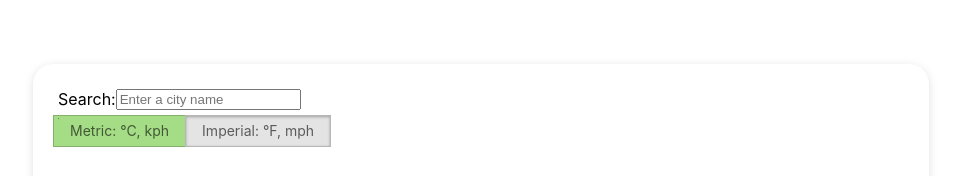
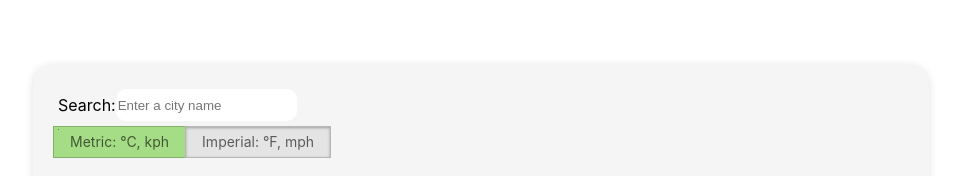
Before and after one commit to htuohz/weather-widget, a React (Create React App) app: page / in a window 1280 px wide. Shown: the top 176 px of the page, without its empty margins (159-1120 px from the left). Built offline with nearby package versions, Linux system fonts and the light colour scheme; no server answers.

Commit message:
styles added

```diff
--- a/src/App.tsx
+++ b/src/App.tsx
@@ -26,6 +26,7 @@ const Container = styled.div`
   padding: 20px;
   border-radius: 20px;
   box-shadow: rgba(99, 99, 99, 0.2) 0px 2px 8px 0px;
+  background: #f5f5f5;
 `;
 
 export default App;
--- a/src/components/searchBar/SearchBar.tsx
+++ b/src/components/searchBar/SearchBar.tsx
@@ -12,6 +12,7 @@ export default function SearchBar() {
   const citySuggestions = useAppSelector(selectCitySuggestions);
   const dispatch = useAppDispatch();
   const [term, setTerm] = useState("");
+  //debounce the function to reduce the amount of request
   const delayedQuery = _.debounce((q) => getSuggestions(q), 500);
   const [suggestionsVisible, setSuggestionsVisible] = useState(false);
   const handleChange = (event: any) => {
@@ -55,4 +56,10 @@ const SearchBarWrapper = styled.div`
   position: relative;
   width: fit-content;
   padding: 5px;
+  align-items: center;
+  input {
+    border: none;
+    border-radius: 10px;
+    height: 32px;
+  }
 `;
--- a/src/components/searchBar/suggestions/Suggestions.tsx
+++ b/src/components/searchBar/suggestions/Suggestions.tsx
@@ -41,16 +41,13 @@ export default function Suggestions({
 const StyledWrapper = styled.div`
   display: block;
   position: absolute;
-  top: 25px;
+  top: 40px;
   left: 0;
   margin: 0;
   list-style: none;
   width: 100%;
   background-color: #fff;
-  border: 1px solid rgba(72, 72, 74, 0.33);
-  border-top: none;
-  border-bottom-left-radius: 4pt;
-  border-bottom-right-radius: 4pt;
+  box-shadow: rgba(149, 157, 165, 0.2) 0px 8px 24px;
   max-height: 250px;
   overflow: auto;
   z-index: 1001;
```
